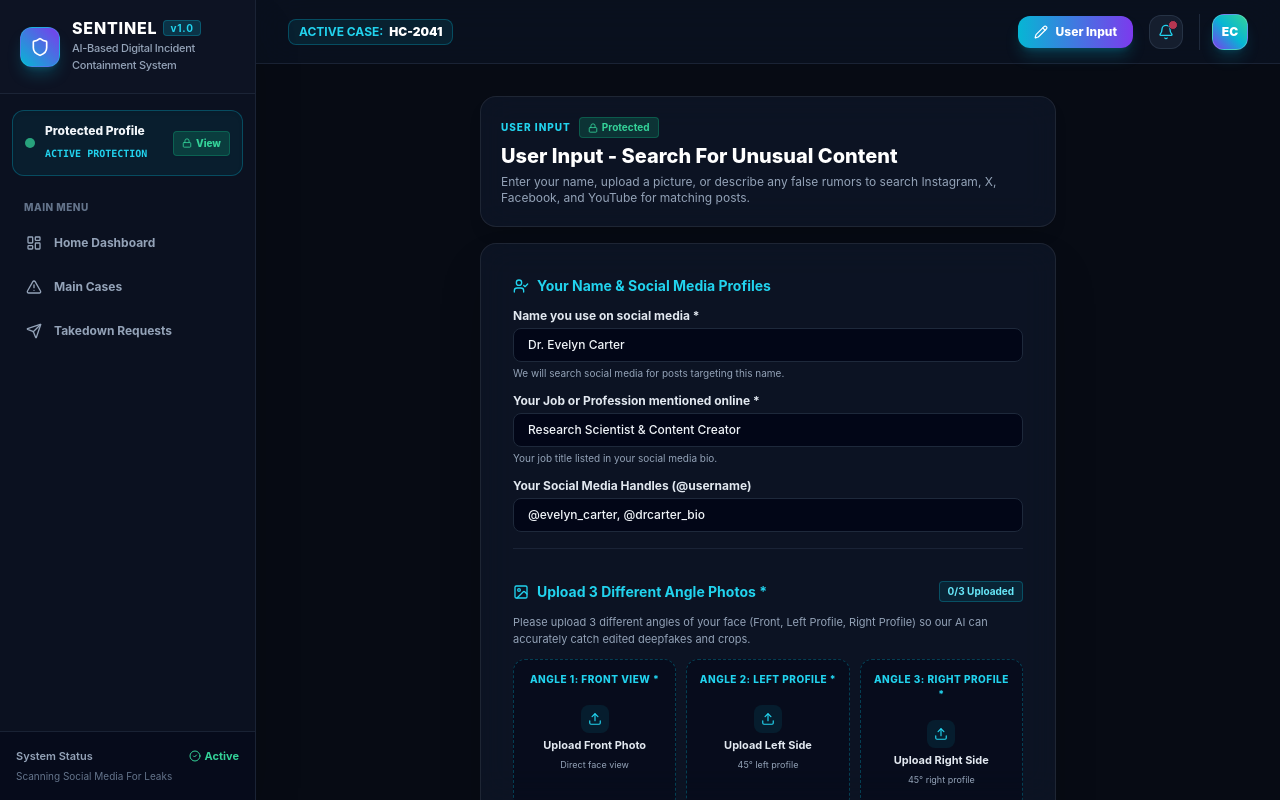
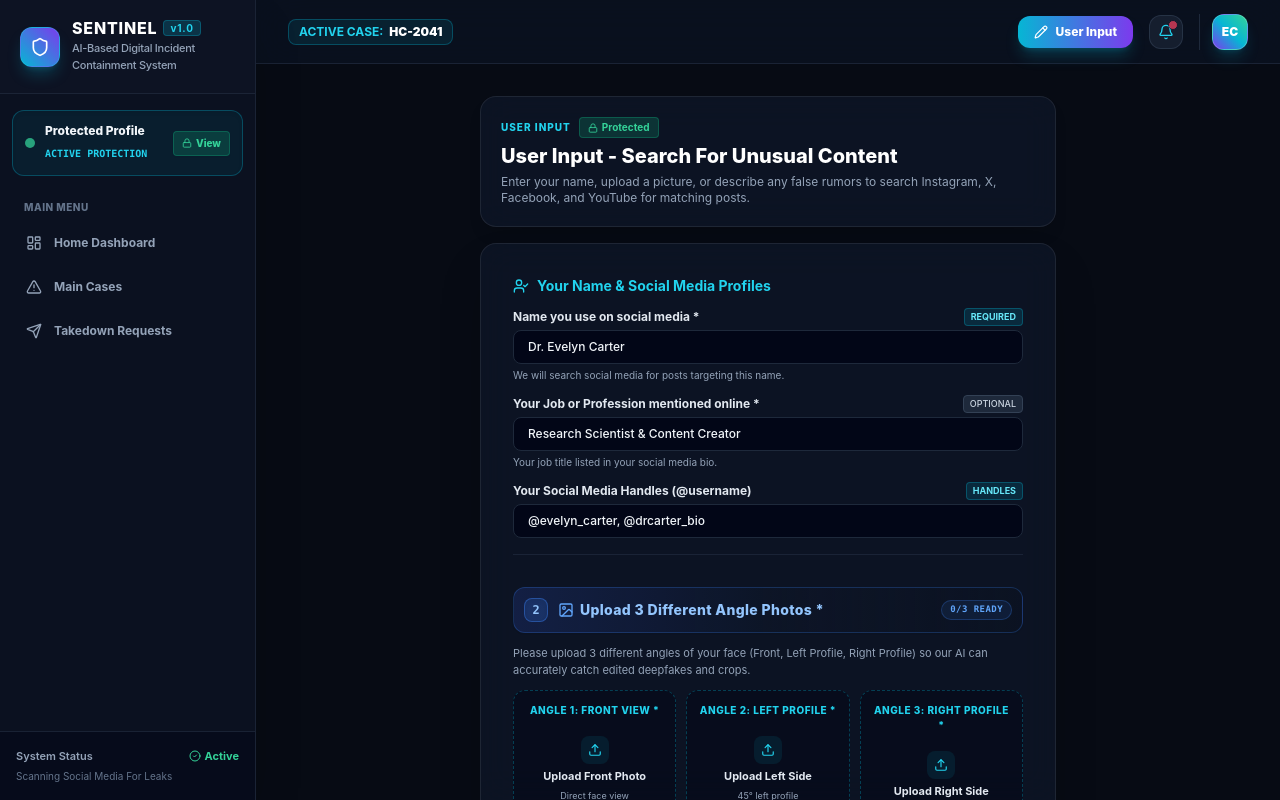
Before and after one commit to Vasundhra-06/sentinel-ai-containment, a Next.js app in the folder apps/web/: page /detections in a window 1280 px wide. Built offline with nearby package versions, Linux system fonts and the light colour scheme.

Commit message:
Style all section headings with unique numbered glowing badge banners and micro-badges

```diff
--- a/apps/web/src/app/detections/page.tsx
+++ b/apps/web/src/app/detections/page.tsx
@@ -171,7 +171,7 @@ function DetectionWorkbenchForm() {
 
           <div className="grid grid-cols-1 gap-3">
             <div>
-              <label className="block text-xs font-bold text-slate-200 mb-1">Name you use on social media *</label>
+              <label className="block text-xs font-bold text-slate-200 mb-1 flex items-center justify-between"><span>Name you use on social media *</span><span className="text-[9px] px-1.5 py-0.2 rounded bg-cyan-500/15 text-cyan-300 font-bold border border-cyan-500/30">REQUIRED</span></label>
               <input
                 type="text"
                 value={socialMediaName}
@@ -183,7 +183,7 @@ function DetectionWorkbenchForm() {
             </div>
 
             <div>
-              <label className="block text-xs font-bold text-slate-200 mb-1">Your Job or Profession mentioned online *</label>
+              <label className="block text-xs font-bold text-slate-200 mb-1 flex items-center justify-between"><span>Your Job or Profession mentioned online *</span><span className="text-[9px] px-1.5 py-0.2 rounded bg-slate-800 text-slate-300 font-medium border border-slate-700">OPTIONAL</span></label>
               <input
                 type="text"
                 value={profession}
@@ -196,7 +196,7 @@ function DetectionWorkbenchForm() {
           </div>
 
           <div>
-            <label className="block text-xs font-bold text-slate-200 mb-1">Your Social Media Handles (@username)</label>
+            <label className="block text-xs font-bold text-slate-200 mb-1 flex items-center justify-between"><span>Your Social Media Handles (@username)</span><span className="text-[9px] px-1.5 py-0.2 rounded bg-cyan-500/15 text-cyan-300 font-bold border border-cyan-500/30">HANDLES</span></label>
             <input
               type="text"
               value={socialHandles}
@@ -209,13 +209,18 @@ function DetectionWorkbenchForm() {
 
         {/* SECTION 2: 3 Different Angle Reference Photos */}
         <div className="space-y-3 border-b border-slate-800/80 pb-4">
-          <div className="flex items-center justify-between">
-            <div className="flex items-center gap-2 text-cyan-400 font-bold text-sm">
-              <ImageIcon className="w-4 h-4" />
-              <span>Upload 3 Different Angle Photos *</span>
+          <div className="flex items-center justify-between bg-gradient-to-r from-blue-950/70 via-slate-900/60 to-transparent p-2.5 rounded-xl border border-blue-500/25 shadow-sm">
+            <div className="flex items-center gap-2.5">
+              <span className="w-6 h-6 rounded-lg bg-blue-500/20 text-blue-300 border border-blue-500/40 font-mono font-black text-xs flex items-center justify-center shadow-inner">
+                2
+              </span>
+              <div className="flex items-center gap-1.5 text-blue-300 font-extrabold text-xs sm:text-sm tracking-wide">
+                <ImageIcon className="w-4 h-4 text-blue-400" />
+                <span>Upload 3 Different Angle Photos *</span>
+              </div>
             </div>
-            <span className="text-[10px] px-2 py-0.5 rounded bg-cyan-500/10 text-cyan-300 border border-cyan-500/30 font-bold">
-              {[photoAngle1.file, photoAngle2.file, photoAngle3.file].filter(Boolean).length}/3 Uploaded
+            <span className="text-[9px] font-mono font-bold tracking-wider px-2 py-0.5 rounded-full bg-blue-500/10 text-blue-400 border border-blue-500/25">
+              {[photoAngle1.file, photoAngle2.file, photoAngle3.file].filter(Boolean).length}/3 READY
             </span>
           </div>
           <p className="text-[11px] text-slate-400">
@@ -311,13 +316,23 @@ function DetectionWorkbenchForm() {
 
         {/* SECTION 3: Describe the Fake News or Rumor */}
         <div className="space-y-3 border-b border-slate-800/80 pb-4">
-          <div className="flex items-center gap-2 text-amber-400 font-bold text-sm">
-            <AlertTriangle className="w-4 h-4" />
-            <span>Describe the Fake News, Rumor, or Leak</span>
+          <div className="flex items-center justify-between bg-gradient-to-r from-amber-950/70 via-slate-900/60 to-transparent p-2.5 rounded-xl border border-amber-500/25 shadow-sm">
+            <div className="flex items-center gap-2.5">
+              <span className="w-6 h-6 rounded-lg bg-amber-500/20 text-amber-300 border border-amber-500/40 font-mono font-black text-xs flex items-center justify-center shadow-inner">
+                3
+              </span>
+              <div className="flex items-center gap-1.5 text-amber-300 font-extrabold text-xs sm:text-sm tracking-wide">
+                <AlertTriangle className="w-4 h-4 text-amber-400" />
+                <span>Describe the Fake News, Rumor, or Leak</span>
+              </div>
+            </div>
+            <span className="text-[9px] font-mono font-bold tracking-wider px-2 py-0.5 rounded-full bg-amber-500/10 text-amber-400 border border-amber-500/25">
+              STEP 3 OF 4
+            </span>
           </div>
 
           <div>
-            <label className="block text-xs font-bold text-slate-200 mb-1">What fake statement, rumor, or picture is being spread about you? *</label>
+            <label className="block text-xs font-bold text-slate-200 mb-1 flex items-center justify-between"><span>What fake statement, rumor, or picture is being spread about you? *</span><span className="text-[9px] px-1.5 py-0.2 rounded bg-amber-500/15 text-amber-300 font-bold border border-amber-500/30">INCIDENT DETAIL</span></label>
             <textarea
               value={unusualNews}
               onChange={(e) => setUnusualNews(e.target.value)}
@@ -328,7 +343,7 @@ function DetectionWorkbenchForm() {
           </div>
 
           <div>
-            <label className="block text-xs font-bold text-slate-200 mb-1">Type of Fake Post</label>
+            <label className="block text-xs font-bold text-slate-200 mb-1 flex items-center justify-between"><span>Type of Fake Post</span><span className="text-[9px] px-1.5 py-0.2 rounded bg-slate-800 text-slate-300 font-medium border border-slate-700">CATEGORY</span></label>
             <select
               value={newsCategory}
               onChange={(e) => setNewsCategory(e.target.value)}
@@ -345,9 +360,19 @@ function DetectionWorkbenchForm() {
 
         {/* SECTION 4: Apps to Search & Permission */}
         <div className="space-y-4">
-          <div className="flex items-center gap-2 text-cyan-400 font-bold text-sm">
-            <Globe className="w-4 h-4" />
-            <span>Social Media Apps to Search</span>
+          <div className="flex items-center justify-between bg-gradient-to-r from-violet-950/70 via-slate-900/60 to-transparent p-2.5 rounded-xl border border-violet-500/25 shadow-sm">
+            <div className="flex items-center gap-2.5">
+              <span className="w-6 h-6 rounded-lg bg-violet-500/20 text-violet-300 border border-violet-500/40 font-mono font-black text-xs flex items-center justify-center shadow-inner">
+                4
+              </span>
+              <div className="flex items-center gap-1.5 text-violet-300 font-extrabold text-xs sm:text-sm tracking-wide">
+                <Globe className="w-4 h-4 text-violet-400" />
+                <span>Social Media Apps to Search</span>
+              </div>
+            </div>
+            <span className="text-[9px] font-mono font-bold tracking-wider px-2 py-0.5 rounded-full bg-violet-500/10 text-violet-400 border border-violet-500/25">
+              {selectedPlatforms.length} APPS
+            </span>
           </div>
 
           <div className="grid grid-cols-3 gap-2">
```
